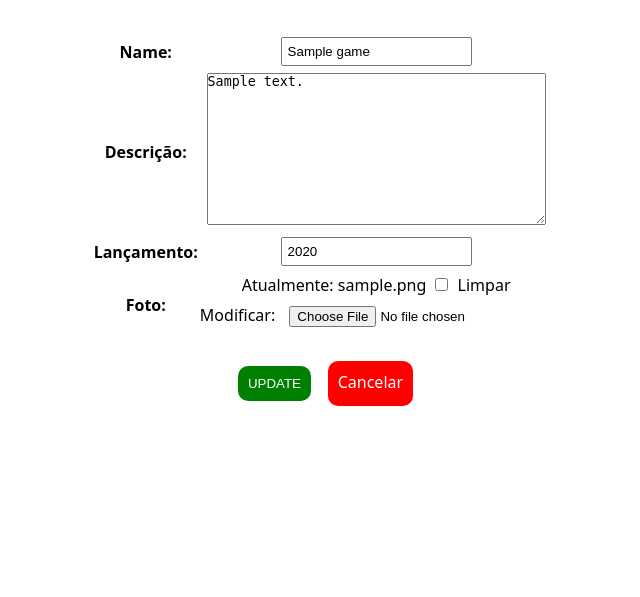
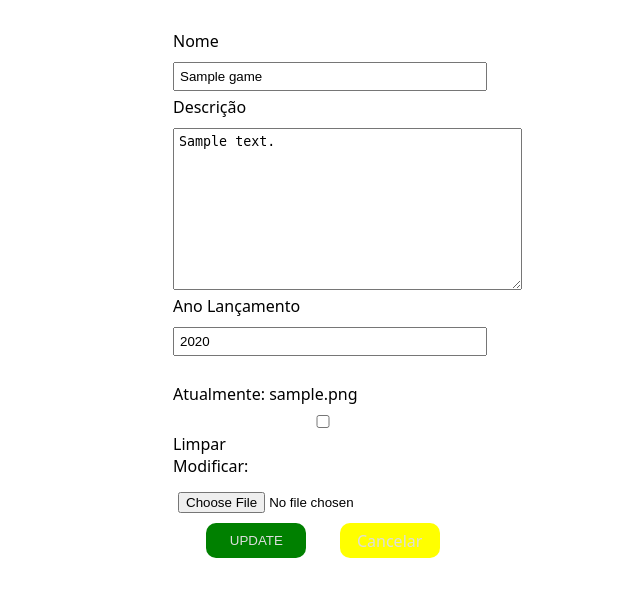
Before and after one commit to devmolozi/cadastro_jogos, a Django app: page /update/1/ in a window 1280 px wide. Shown: the part 62-659 px from the top of the page, without its empty margins (317-957 px from the left). Run offline with Django 4.2, Linux system fonts and the light colour scheme; tables that the repository leaves empty hold one stand-in row (values such as "Sample post").

Commit message:
algumas melhorias

```diff
--- a/app/settings.py
+++ b/app/settings.py
@@ -114,4 +114,8 @@ DEFAULT_AUTO_FIELD = 'django.db.models.BigAutoField'
 
 
 MEDIA_URL = '/media/'
+MEDIA_URL = '/media/'
 MEDIA_ROOT = BASE_DIR / 'media'
+
+MEDIA_ROOT = os.path.join(BASE_DIR, 'media')
+MEDIA_URL = '/media/'
--- a/games/forms.py
+++ b/games/forms.py
@@ -2,6 +2,6 @@ from django import forms
 
 class GameForm(forms.ModelForm):
     name = forms.CharField(max_length=100)
-    description = forms.Textarea()
-    date = forms.DateField()
+    description = forms.CharField(widget=forms.Textarea(attrs={'placeholder': 'Descrição'}))
+    date = forms.DateField(widget=forms.TextInput(attrs={'placeholder': 'Ano'}))
     foto = forms.ImageField(required=False)
--- a/games/models.py
+++ b/games/models.py
@@ -1,10 +1,10 @@
 from django.db import models
 
 class Game(models.Model):
-    name = models.CharField(max_length=100)
-    release_year = models.IntegerField('Lançamento')
-    description = models.TextField('Descrição')
-    foto = models.ImageField(upload_to='media/', blank=True, null=True)
+    name = models.CharField(max_length=255, verbose_name="Nome")
+    description = models.TextField(verbose_name="Descrição")
+    release_year = models.IntegerField(verbose_name="Ano")
+    foto = models.ImageField(upload_to='game_photos/', null=True, blank=True, verbose_name="")
 
     def __str__(self) -> str:
         return self.name
--- a/games/static/home.css
+++ b/games/static/home.css
@@ -62,70 +62,100 @@ main{
 }
 
 a.edit{
-    background-color: yellow;
+    background-color: #FFD600;
     border-radius: 5px;
     padding: 8px;
+    color: white;
 }
 
 a.delete{
     background-color: red;
     border-radius: 5px;
     padding: 8px;
+    color: white;
 }
 
-table{
-    margin: 0 auto;
-}
 
 .delete-confirm{
     margin: auto ;
     display: flex;
-    width: 15%;
+    width: 300px;
     text-align: center;
-    justify-content: space-around;
+    align-items: center;
+    justify-content: space-evenly;
 
+}
+
+.delete-confirm-update{
+    margin: auto ;
+    display: flex;
+    width: 300px;
+    text-align: center;
+    align-items: center;
+    justify-content: space-evenly;
+
+}
+
+.delete-confirm input{
+    cursor: pointer;
+    margin: 0;
+    background-color: red;
+    border: none;
+    color: #ddd;
+    border-radius: 10px;
+    width: 100px;
+    height: 35px;
+}
+
+.delete-confirm a{
+    cursor: pointer;
+    background-color: green;
+    border: none;
+    height: 35px;
+    color: #ddd;
+    align-items: center;
+    display: flex;
+    text-align: center;
+    justify-content: center;
+    border-radius: 10px;
+    width: 100px;
+}
+
+
+.delete-confirm-update input{
+    cursor: pointer;
+    margin: 0;
+    background-color: green;
+    border: none;
+    color: #ddd;
+    border-radius: 10px;
+    width: 100px;
+    height: 35px;
+}
+
+.delete-confirm-update a{
+    cursor: pointer;
+    background-color: yellow;
+    border: none;
+    height: 35px;
+    color: #ddd;
+    align-items: center;
+    display: flex;
+    text-align: center;
+    justify-content: center;
+    border-radius: 10px;
+    width: 100px;
 }
 
 
 
-a.cancelar{
-    background-color: green;
-    padding: 10px;
-    border-radius: 10px;
-    color: white;
-}
-
-a.cancelar2{
-    background-color: red;
-    padding: 10px;
-    border-radius: 10px;
-    color: white;
-}
-
-input.confirm{
-    background-color: red;
-    padding: 10px;
-    border-radius: 10px;
-    border: none;
-    color: white;
-}
-
 .confirm-post{
     border: 0;
     background-color: #ddd;
-    padding: 10px;
     cursor: pointer;
     border-radius: 10px;
 }
 
-.update-post{
-    border: 0;
-    background-color: green;
-    padding: 10px;
-    cursor: pointer;
-    border-radius: 10px;
-    color: white;
-}
 
 input{
     padding: 5px;
@@ -157,7 +187,7 @@ p{
 }
 
 .pic img{
-    width: 70px;
+    width: auto;
     height:50px;
 }
 
@@ -166,10 +196,17 @@ p{
 }
 
 .descricao{
+
     text-align: left;
     margin-left: 30px;
     margin-top: 20px;
 }
+
+p {
+    white-space: pre-line;
+    word-wrap: break-word;
+}
+
 
 .game_list2{
     display: flex;
@@ -177,3 +214,21 @@ p{
     width: 70%;
     margin: 10px auto;
 }
+
+form {
+    width: 300px;
+    margin: auto auto;
+    text-align: left;
+}
+
+form input{
+    margin-left: 0;
+    margin-top: 10px;
+    width: 300px;
+}
+
+form textarea{
+    margin-left: 0;
+    padding: 5px;
+    margin-top: 10px;
+}
--- a/games/templates/delete_confirm.html
+++ b/games/templates/delete_confirm.html
@@ -10,8 +10,8 @@
         <br>
 
         <div class="delete-confirm">
-        <input class="confirm" type="submit" value="Excluir">
-        <a class="cancelar" href="{% url 'home' %}">Cancelar</a>
+        <input type="submit" value="Excluir">
+        <a href="{% url 'home' %}">Cancelar</a>
     </div>
     </form>
 </main>
--- a/games/templates/detail.html
+++ b/games/templates/detail.html
@@ -17,12 +17,12 @@
 
 
             <div class="name-year-detail">
-                <h1>{{ object.name }}</h1>
-                <p>{{ object.release_year }}</p>
+                <h1>{{ object.name|safe }}</h1>
+                <p>{{ object.release_year|safe }}</p>
             </div>
 
             <div class="descricao">
-                <p>{{ object.description }}</p>
+                <p>{{ object.description|safe }}</p>
             </div>
         </div>
 
--- a/games/templates/update.html
+++ b/games/templates/update.html
@@ -3,15 +3,28 @@
 
 {% block content %}
 <main>
-    <form method="post">
-        <table>
-            {% csrf_token %}
-            {{ form.as_table }}
-        </table>
+    <form method="post" enctype="multipart/form-data">
+
+        {% csrf_token %}
+
+        <label for="">Nome</label>
+        <br>
+        {{ form.name }}
+        <br>
+        <label for="">Descrição</label>
+        <br>
+        {{ form.description }}
+        <br>
+        <label for="">Ano Lançamento</label>
+        <br>
+        {{ form.release_year }}
+        <br>
+        <br>
+        {{ form.foto }}
         <br>
 
 
-        <div class="delete-confirm">
+        <div class="delete-confirm-update">
             <input class="update-post" type="submit" value="UPDATE">
             <a class="cancelar2" href="{% url 'home' %}">Cancelar</a>
         </div>
--- a/games/views.py
+++ b/games/views.py
@@ -16,7 +16,6 @@ class NewGame(CreateView):
     model = Game
     template_name = 'new_game.html'
     fields = ['name', 'description', 'release_year', 'foto']
-
     success_url = reverse_lazy('home')
 
 class GameUpdateView(UpdateView):
```
Also changed, not shown: games/templates/index.html (+4 -4 lines), games/templates/new_game.html (+23 -9 lines), games/migrations/0002_alter_game_description_alter_game_foto.py (added), games/migrations/0003_alter_game_description_alter_game_foto_and_more.py (added).
